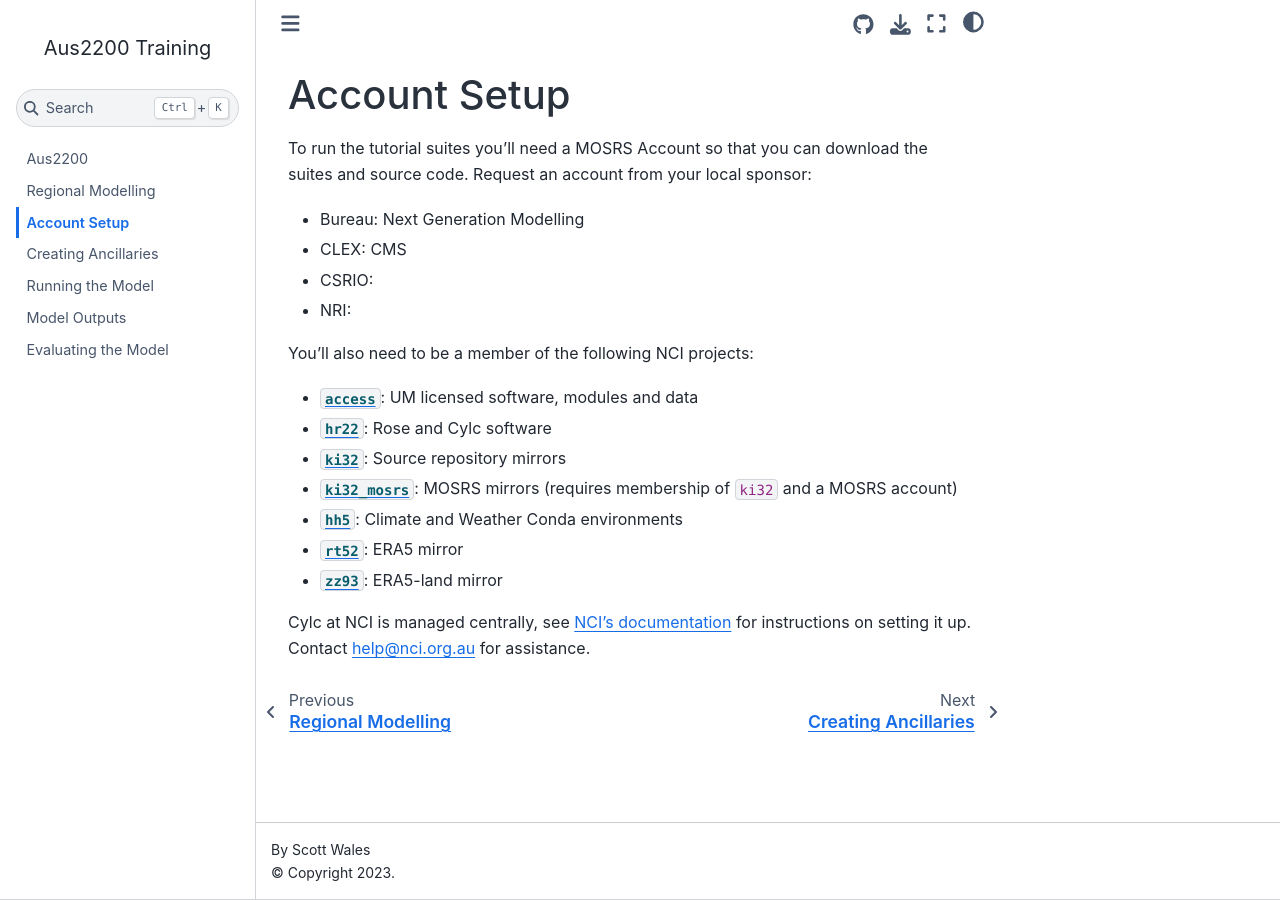
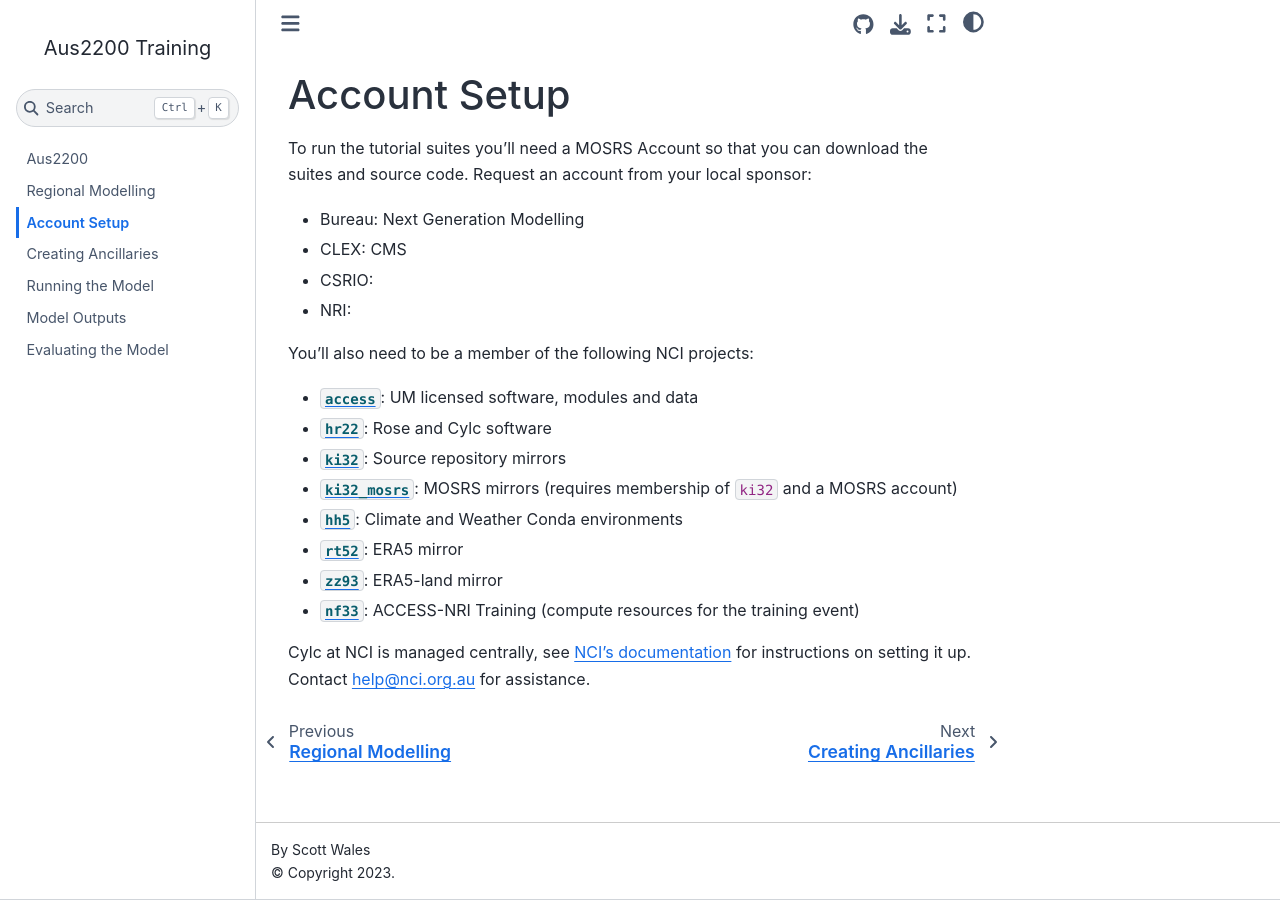
Before and after one commit to ScottWales/aus2200-training, a Jupyter Book: the page built from setup.md, in a window 1280 px wide. Built offline with Jupyter Book 1.0.4 settings and Sphinx 7.4.7 and the Sphinx Book theme 1.1.4, drawn with Linux system fonts in a browser that asks for light colours.

Commit message:
Add compute resources

```diff
--- a/setup.md
+++ b/setup.md
@@ -16,5 +16,6 @@
  * [`hh5`](https://my.nci.org.au/mancini/project/hh5): Climate and Weather Conda environments
  * [`rt52`](https://my.nci.org.au/mancini/project/rt52): ERA5 mirror
  * [`zz93`](https://my.nci.org.au/mancini/project/zz93): ERA5-land mirror
+ * [`nf33`](https://my.nci.org.au/mancini/project/nf33): ACCESS-NRI Training (compute resources for the training event)
 
 Cylc at NCI is managed centrally, see [NCI's documentation](https://opus.nci.org.au/display/DAE/UK+Met+Office+Environment+on+NCI) for instructions on setting it up. Contact help@nci.org.au for assistance.
```
